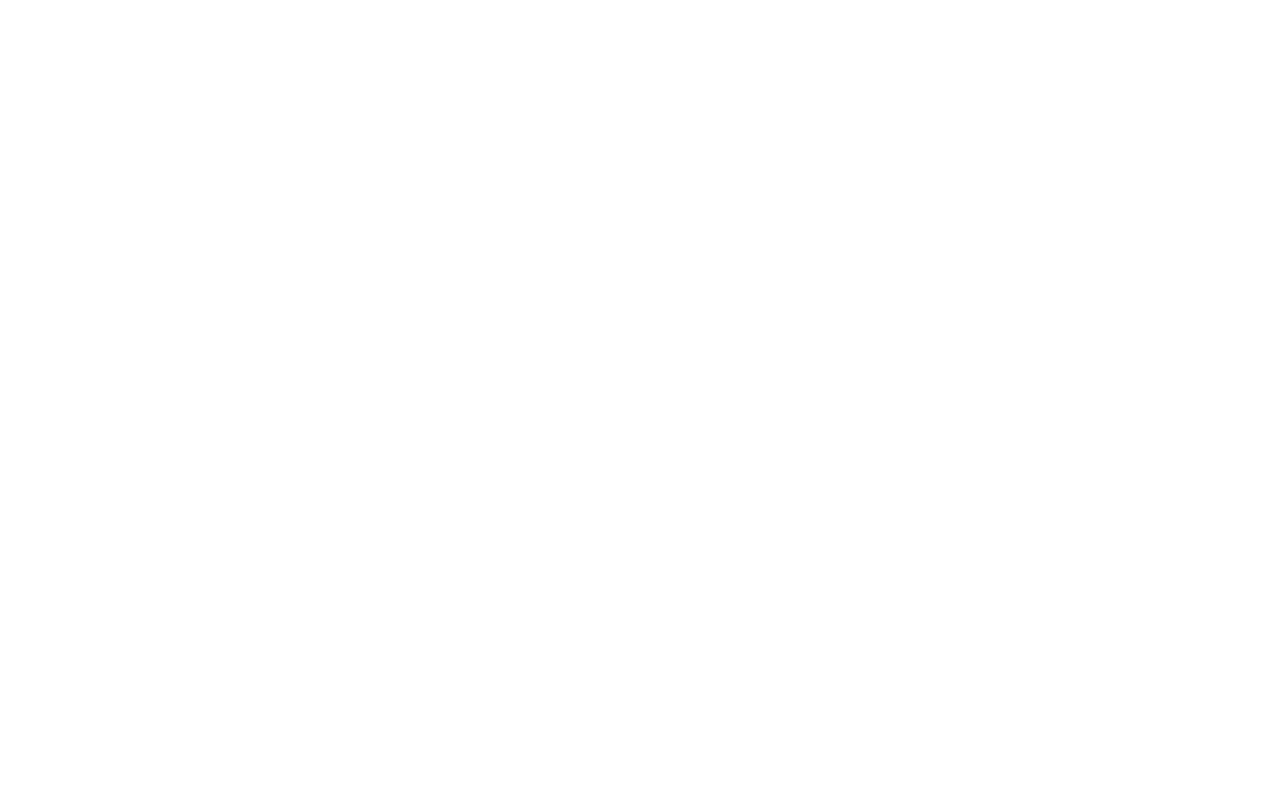
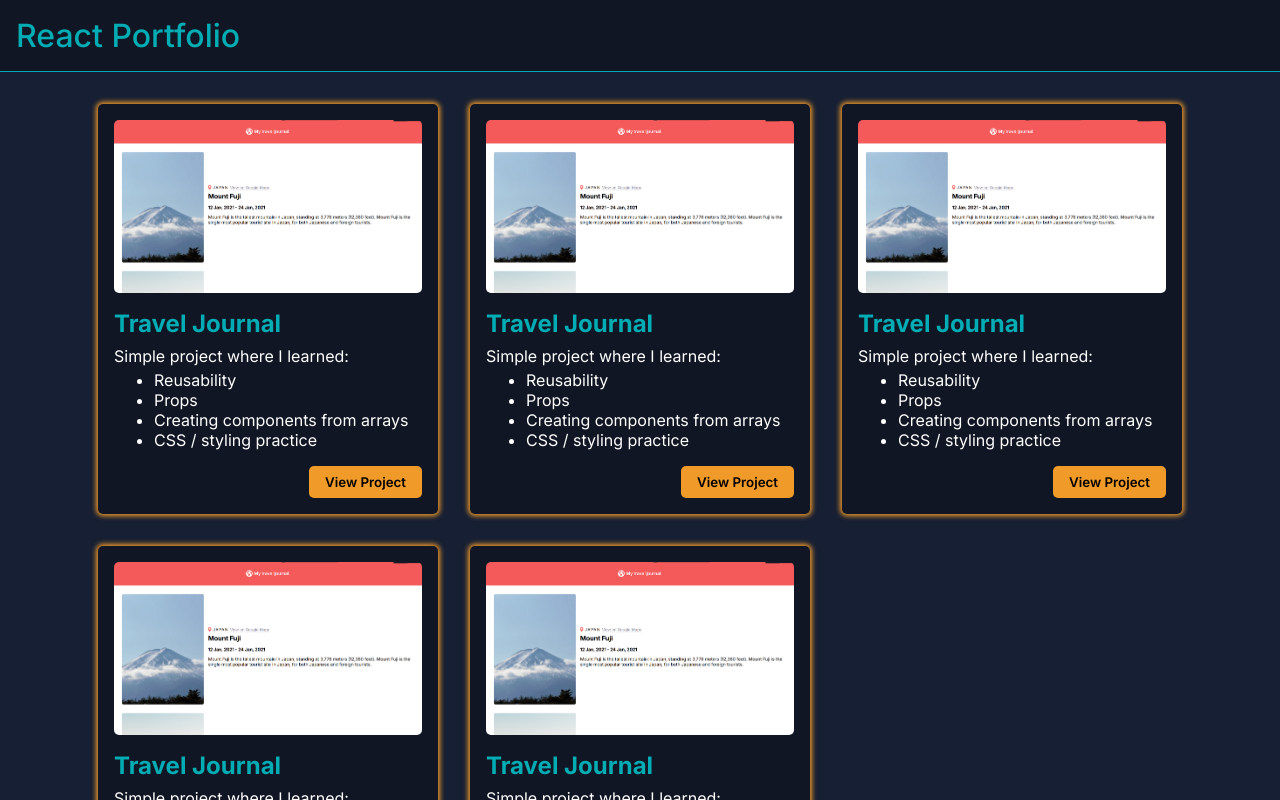
Before and after one commit to TortleTurtle/React-Portfolio, a React (Vite) app: page / in a window 1280 px wide. Before the commit this address had no page. Shown: the top 800 px of the page. Built offline with nearby package versions, Linux system fonts and the light colour scheme.

Commit message:
Created a landing page to easily visit all projects.

```diff
--- a/src/App.jsx
+++ b/src/App.jsx
@@ -1,21 +1,24 @@
-import AssemblyGame from "./assembly-game/AssemblyGame.jsx";
-import {BrowserRouter, Route, Routes} from "react-router";
-import Tenzies from "./tenzies/Tenzies.jsx";
-import ChefClaude from "./chef-claude/ChefClaude.jsx";
-import MemeGenerator from "./meme-generator/MemeGenerator.jsx";
-import TravelJournal from "./travel-journal/TravelJournal.jsx";
-
+import styles from "./App.module.css";
+import ProjectCard from "./ProjectCard.jsx";
 export default function App() {
-
+    /*
+    * TODO: Store projects in array.
+    *  - description as JSX
+    */
     return (
-        <BrowserRouter>
-            <Routes>
-                <Route path="/assembly-game" element={<AssemblyGame/>} />
-                <Route path="/tenzies" element={<Tenzies/>} />
-                <Route path="/chef-claude" element={<ChefClaude/>} />
-                <Route path="/meme-generator" element={<MemeGenerator/>} />
-                <Route path="/travel-journal" element={<TravelJournal/>} />
-            </Routes>
-        </BrowserRouter>
+        <>
+            <main className={styles.main}>
+                <header className={styles.header}>
+                    <h1>React Portfolio</h1>
+                </header>
+                <nav className={styles.nav}>
+                    <ProjectCard/>
+                    <ProjectCard/>
+                    <ProjectCard/>
+                    <ProjectCard/>
+                    <ProjectCard/>
+                </nav>
+            </main>
+        </>
     )
 }
--- /dev/null
+++ b/src/App.module.css
@@ -0,0 +1,88 @@
+.header {
+    width: 100%;
+    padding: 1rem 1rem;
+
+    font-family: "Inter", sans-serif;
+    color: #00adb5;
+
+    background: #101623;
+    border-bottom: 1px solid #00adb5;
+}
+.header > h1 {
+    margin: 0;
+    font-weight: 500;
+}
+
+.main {
+    display: flex;
+    align-items: center;
+    flex-direction: column;
+    padding-bottom: 2rem;
+    gap: 2rem;
+
+    font-family: "Inter", sans-serif;
+    color: #FFFFFF;
+
+    background: #161f33;
+}
+
+.nav {
+    display: grid;
+    justify-content: center;
+    grid-template-columns: repeat(auto-fit, 340px);
+    gap: 2rem;
+
+    max-width: calc(3 * 340px + 2 * 2rem);
+}
+
+.cardLink {
+    display: block;
+    width: auto;
+    height: auto;
+
+    text-decoration: none;
+    color: inherit;
+}
+.projectCard {
+    display: flex;
+    flex-direction: column;
+    width: 340px;
+
+    padding: 1rem;
+
+
+    background-color: #101623;
+    box-shadow: 0 0 5px 2px #f09a2a;
+    border-radius: 5px;
+}
+.projectCard > img {
+    width: 100%;
+    height: auto;
+
+    border-radius: 5px;
+}
+.projectCard > button {
+    align-self: end;
+
+    padding: 0.5rem 1rem;
+
+    font-family: inherit;
+    font-weight: 600;
+    color: #000000;
+
+    border: none;
+    border-radius: 5px;
+    background: #f09a2a;
+
+    cursor: pointer;
+}
+.projectCard > h2 {
+    margin: 1rem 0 0.5rem 0;
+    color: #00adb5;
+}
+.projectCard > p {
+    margin: 0;
+}
+.projectCard > ul {
+    margin-top: 0.25rem;
+}
--- /dev/null
+++ b/src/ProjectCard.jsx
@@ -0,0 +1,23 @@
+import styles from "./App.module.css";
+import travelJournalThumbnail from "./assets/thumbnail.png";
+import {Link} from "react-router";
+
+export default function ProjectCard(props) {
+
+    return (
+        <Link to="/travel-journal" className={styles.cardLink}>
+            <article className={styles.projectCard}>
+                <img src={travelJournalThumbnail} alt={"image showing a preview of the travel journal app."}/>
+                <h2>Travel Journal</h2>
+                <p>Simple project where I learned:</p>
+                <ul>
+                    <li>Reusability</li>
+                    <li>Props</li>
+                    <li>Creating components from arrays</li>
+                    <li>CSS / styling practice</li>
+                </ul>
+                <button>View Project</button>
+            </article>
+        </Link>
+    )
+}
--- a/src/index.css
+++ b/src/index.css
@@ -11,8 +11,3 @@
     min-height: 100%;
     margin: 0;
 }
-
-body {
-    overflow-y: scroll;
-    scrollbar-gutter: stable;
-}
--- a/src/main.jsx
+++ b/src/main.jsx
@@ -1,6 +1,21 @@
 import {createRoot} from "react-dom/client"
 import App from "./App";
 import './index.css'
+import {BrowserRouter, Route, Routes} from "react-router";
+import AssemblyGame from "./assembly-game/AssemblyGame.jsx";
+import Tenzies from "./tenzies/Tenzies.jsx";
+import ChefClaude from "./chef-claude/ChefClaude.jsx";
+import MemeGenerator from "./meme-generator/MemeGenerator.jsx";
+import TravelJournal from "./travel-journal/TravelJournal.jsx";
 
 const root = createRoot(document.getElementById("root"))
-root.render(<App/>)
+root.render(<BrowserRouter>
+    <Routes>
+        <Route path="/" index element={<App/>}/>
+        <Route path="/assembly-game" element={<AssemblyGame/>} />
+        <Route path="/tenzies" element={<Tenzies/>} />
+        <Route path="/chef-claude" element={<ChefClaude/>} />
+        <Route path="/meme-generator" element={<MemeGenerator/>} />
+        <Route path="/travel-journal" element={<TravelJournal/>} />
+    </Routes>
+</BrowserRouter>)
```
Also changed, not shown: src/assets/thumbnail.png (added).
